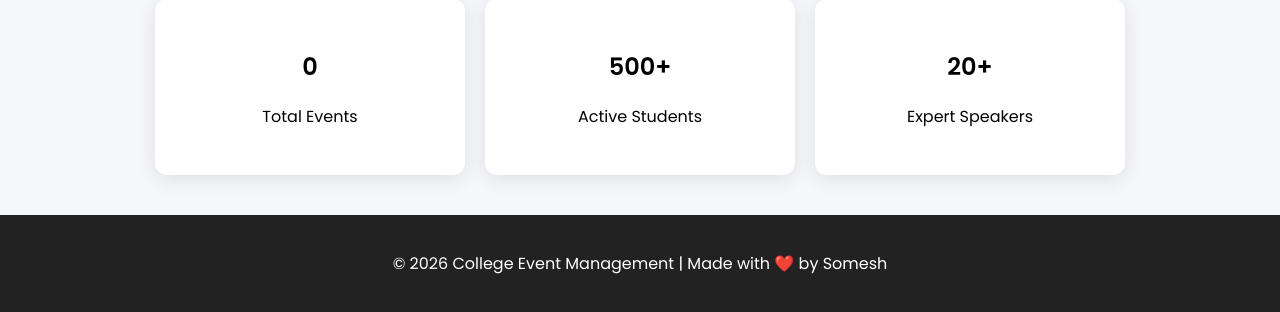
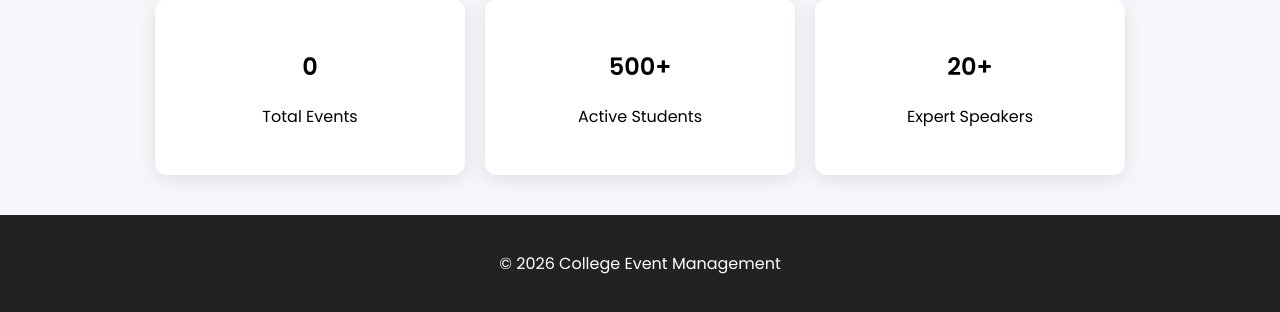
Before and after one commit to somesh129p/college-event-management, a Flask app: page / in a window 1280 px wide. Shown: the part 786-1098 px from the top of the page. Run offline with Flask 3, Linux system fonts and the light colour scheme; data that the repository does not hold is empty.

Commit message:
updated footer in home page

```diff
--- a/app.py
+++ b/app.py
@@ -3,7 +3,7 @@ from werkzeug.utils import secure_filename
 import sqlite3
 import os
 
-SECURITY_ANSWER = "somesh123"   # you can change this
+SECURITY_ANSWER = "somesh123"
 app = Flask(__name__)
 app.secret_key = "secret"
 
--- a/templates/home.html
+++ b/templates/home.html
@@ -169,7 +169,7 @@
   </div>
 
   <div class="footer">
-    <p>© 2026 College Event Management | Made with ❤️ by Somesh</p>
+    <p>© 2026 College Event Management </p>
   </div>
 
 <script>
```
